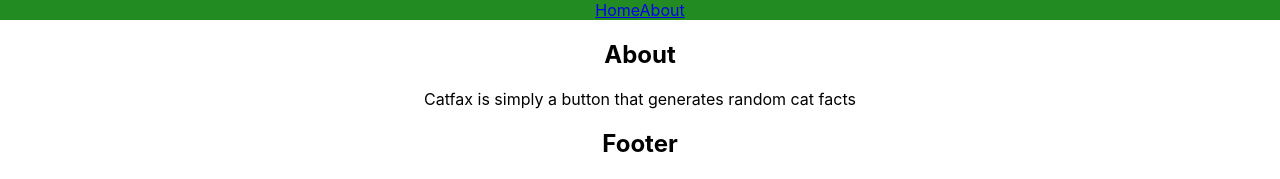
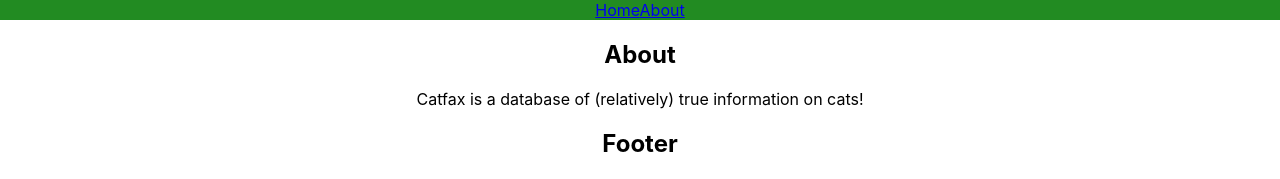
Before and after one commit to joezucco/apiproj, a React (Create React App) app: page /about in a window 1280 px wide. Shown: the top 179 px of the page. Built offline with nearby package versions, Linux system fonts and the light colour scheme; no server answers.

Commit message:
trying to make button

```diff
--- a/src/App.js
+++ b/src/App.js
@@ -12,7 +12,7 @@
 function App() {
 
   const url =
-    "https://cat-fact.herokuapp.com/facts/random?animal_type=cat&amount=100";
+    "https://cat-fact.herokuapp.com/facts/random?animal_type=cat&amount=500";
   const [catFacts, setCatFacts] = useState([])
 
   const getCatFacts = async () => {
--- a/src/components/About.js
+++ b/src/components/About.js
@@ -2,7 +2,7 @@
   return (
     <div>
       <h2>About</h2>
-      <p>Catfax is simply a button that generates random cat facts</p>
+      <p>Catfax is a database of (relatively) true information on cats!</p>
     </div>
   );
 };
--- a/src/components/Fact.js
+++ b/src/components/Fact.js
@@ -1,11 +1,14 @@
 const Fact = (props) => {
+
+
+
     return (
         <div>
 
             {props.catFacts.map((fact, index) => {
-                return <h2>{fact.text}</h2>
+                return <p>{fact.text}</p>
             })}
-        <button>Grow!</button>
+            {/* <input type='submit' value='meow' /> */}
       </div>
     );
 }
```
Also changed, not shown: 1 other file (tests, documents, lock files or other folders).
